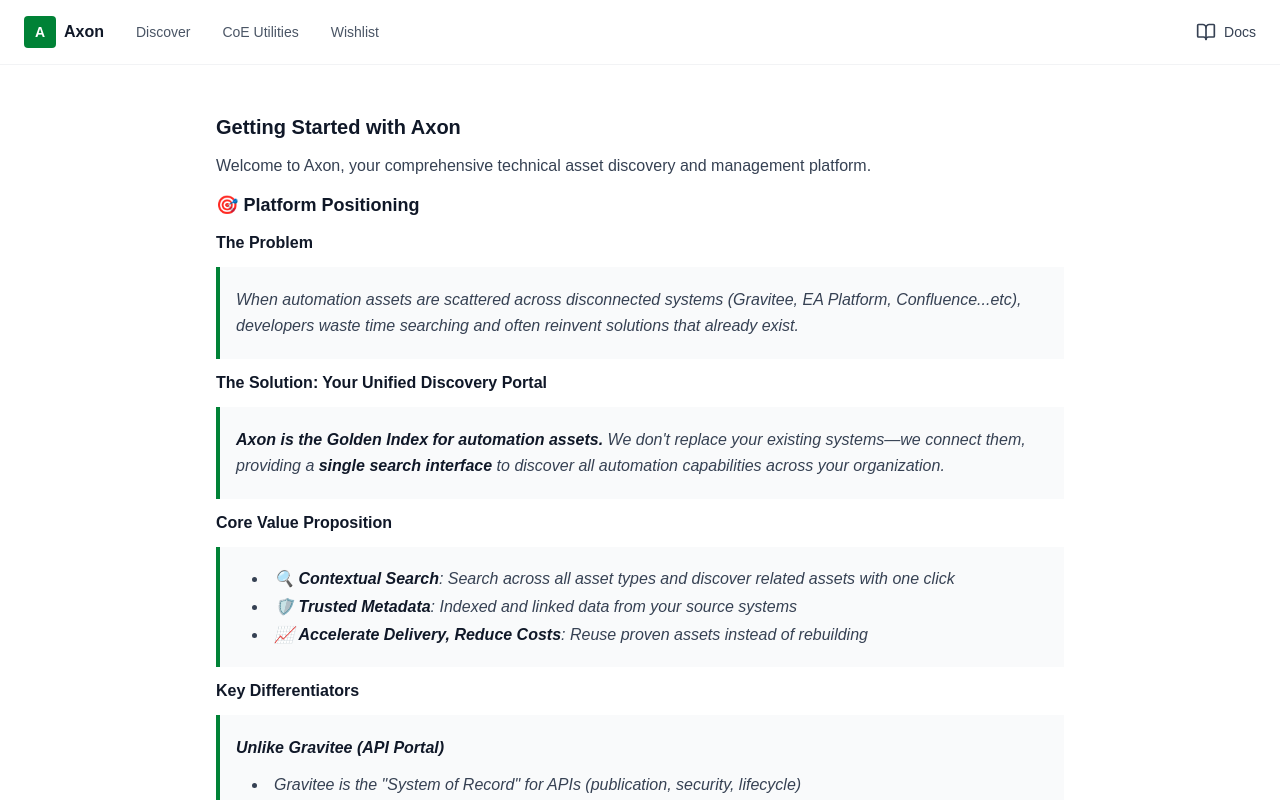
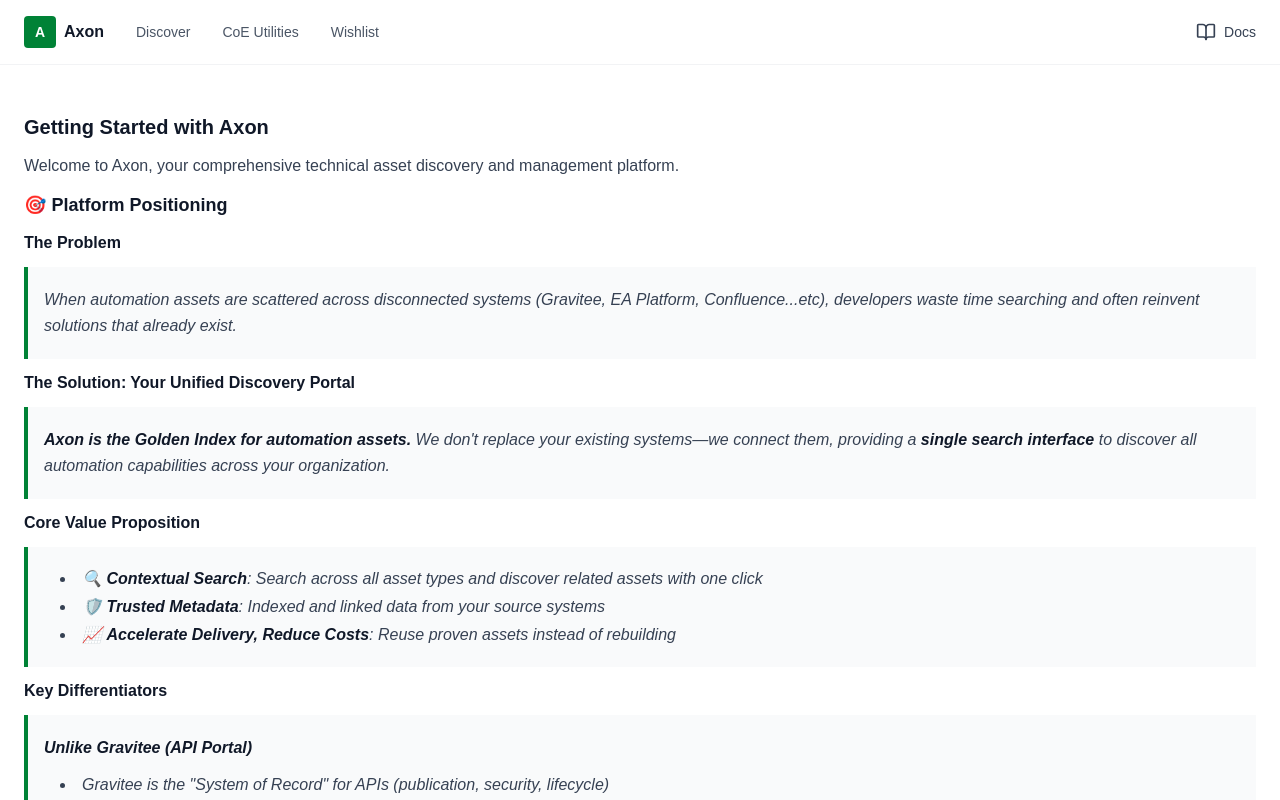
Before and after one commit to qianping-sara/axon-tech-asset-indexing, a Next.js app: page /docs in a window 1280 px wide. Shown: the top 800 px of the page. Built offline with nearby package versions, Linux system fonts and the light colour scheme.

Commit message:
fix: update docs page max-width to match other pages
- Change max-w-4xl to max-w-7xl for consistency
- Align with utilities, discover, and wishlist page widths

```diff
--- a/src/app/docs/page.tsx
+++ b/src/app/docs/page.tsx
@@ -35,7 +35,7 @@ export default function DocsPage() {
     <div className="min-h-screen bg-white">
       <Header />
       {/* Content */}
-      <div className="max-w-4xl mx-auto px-6 py-8">
+      <div className="max-w-7xl mx-auto px-6 py-8">
         {loading ? (
           <div className="flex items-center justify-center py-12">
             <div className="text-center">
```
